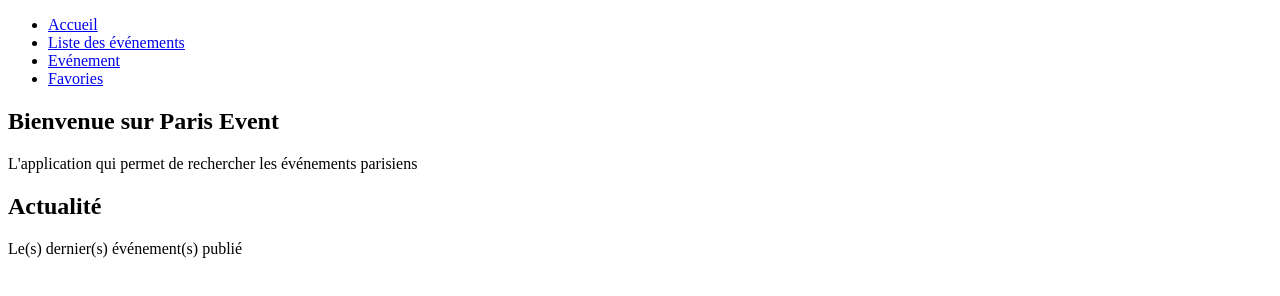
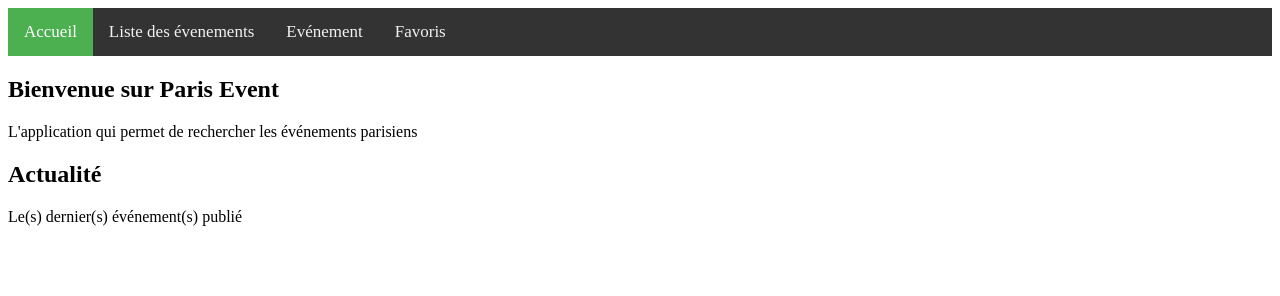
Before and after one commit to LatrachNassim/proje_Event, a plain HTML site: page index.html in a window 1280 px wide. Drawn offline with Linux system fonts and the light colour scheme.

Commit message:
Fin du css

```diff
--- /dev/null
+++ b/css/evenement.css
@@ -0,0 +1,26 @@
+.topnav {
+    background-color: #333;
+    overflow: hidden;
+  }
+
+  /* Style the links inside the navigation bar */
+  .topnav a {
+    float: left;
+    color: #f2f2f2;
+    text-align: center;
+    padding: 14px 16px;
+    text-decoration: none;
+    font-size: 17px;
+  }
+
+  /* Change the color of links on hover */
+  .topnav a:hover {
+    background-color: #ddd;
+    color: black;
+  }
+
+  /* Add a color to the active/current link */
+  .topnav a.active {
+    background-color: #4CAF50;
+    color: white;
+  }
--- /dev/null
+++ b/css/favories.css
@@ -0,0 +1,26 @@
+.topnav {
+    background-color: #333;
+    overflow: hidden;
+  }
+
+  /* Style the links inside the navigation bar */
+  .topnav a {
+    float: left;
+    color: #f2f2f2;
+    text-align: center;
+    padding: 14px 16px;
+    text-decoration: none;
+    font-size: 17px;
+  }
+
+  /* Change the color of links on hover */
+  .topnav a:hover {
+    background-color: #ddd;
+    color: black;
+  }
+
+  /* Add a color to the active/current link */
+  .topnav a.active {
+    background-color: #4CAF50;
+    color: white;
+  }
--- /dev/null
+++ b/css/index.css
@@ -0,0 +1,26 @@
+.topnav {
+    background-color: #333;
+    overflow: hidden;
+  }
+
+  /* Style the links inside the navigation bar */
+  .topnav a {
+    float: left;
+    color: #f2f2f2;
+    text-align: center;
+    padding: 14px 16px;
+    text-decoration: none;
+    font-size: 17px;
+  }
+
+  /* Change the color of links on hover */
+  .topnav a:hover {
+    background-color: #ddd;
+    color: black;
+  }
+
+  /* Add a color to the active/current link */
+  .topnav a.active {
+    background-color: #4CAF50;
+    color: white;
+  }
--- /dev/null
+++ b/css/liste.css
@@ -0,0 +1,26 @@
+.topnav {
+    background-color: #333;
+    overflow: hidden;
+  }
+
+  /* Style the links inside the navigation bar */
+  .topnav a {
+    float: left;
+    color: #f2f2f2;
+    text-align: center;
+    padding: 14px 16px;
+    text-decoration: none;
+    font-size: 17px;
+  }
+
+  /* Change the color of links on hover */
+  .topnav a:hover {
+    background-color: #ddd;
+    color: black;
+  }
+
+  /* Add a color to the active/current link */
+  .topnav a.active {
+    background-color: #4CAF50;
+    color: white;
+  }
--- a/index.html
+++ b/index.html
@@ -4,18 +4,19 @@
 <head>
     <meta charset="UTF-8">
     <meta name="viewport" content="width=device-width, initial-scale=1.0">
-    <title>Document</title>
+    <title>Paris Event</title>
+    <link href="css/index.css" rel="stylesheet">
 </head>
 
 <body>
     <header>
         <nav class="nav-bar">
-            <ul>
-                <li><a href="index.html">Accueil</a></li>
-                <li><a href="listeevenement.html">Liste des événements</a></li>
-                <li><a href="evenement.html">Evénement</a></li>
-                <li><a href="favories.html">Favories</a></li>
-            </ul>
+            <div class="topnav">
+                <a class="active" href="index.html">Accueil</a>
+                <a href="listeevenement.html">Liste des évenements</a>
+                <a href="evenement.html">Evénement</a>
+                <a href="#favories.html">Favoris</a>
+              </div>
         </nav>
     </header>
     <main>
--- a/js/liste.js
+++ b/js/liste.js
@@ -35,7 +35,7 @@ $(document).ready(function () {
             let result = $('<article />', {}).appendTo('#results');
             let description = val.record.fields.description.substring(0, 140);
             let space = description.lastIndexOf(' ');
-            result.html('<img src="' + val.record.fields.cover_url + '"/>' + "<h2>" + val.record.fields.title + '</h2>' + '<p>' + val.record.fields.date_start + '</p>' + '<p>' + description.substring(0, space) + '... </p> <p>  <a href = "evenement.html?id='+ val.record.id +'"> voir plus </a> </p> <button>' + window.location.replace('favories.html') + '</button>');
+            result.html('<img src="' + val.record.fields.cover_url + '"/>' + "<h2>" + val.record.fields.title + '</h2>' + '<p>' + val.record.fields.date_start + '</p>' + '<p>' + description.substring(0, space) + '... </p> <p>  <a href = "evenement.html?id='+ val.record.id +'"> voir plus </a> </p> ');
 
 
         });
```
Also changed, not shown: evenement.html (+7 -6 lines), favories.html (+7 -6 lines), listeevenement.html (+3 -2 lines).
